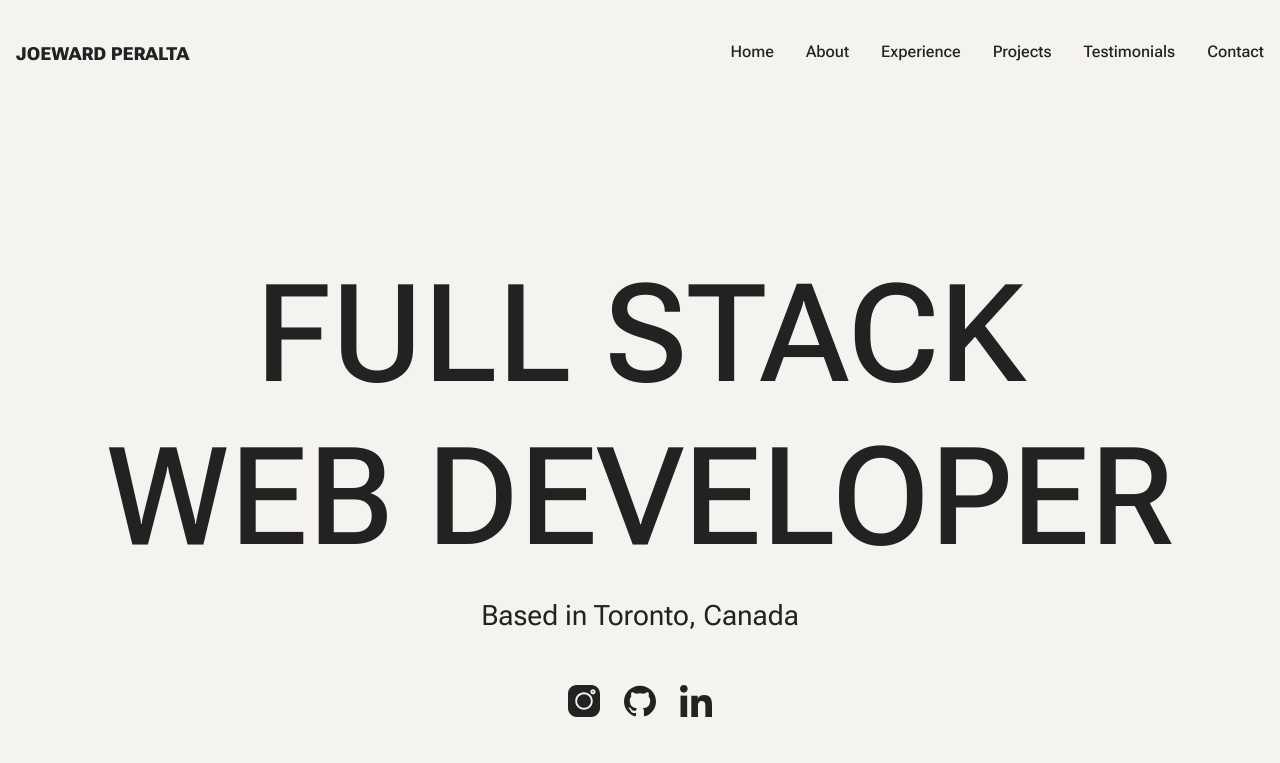
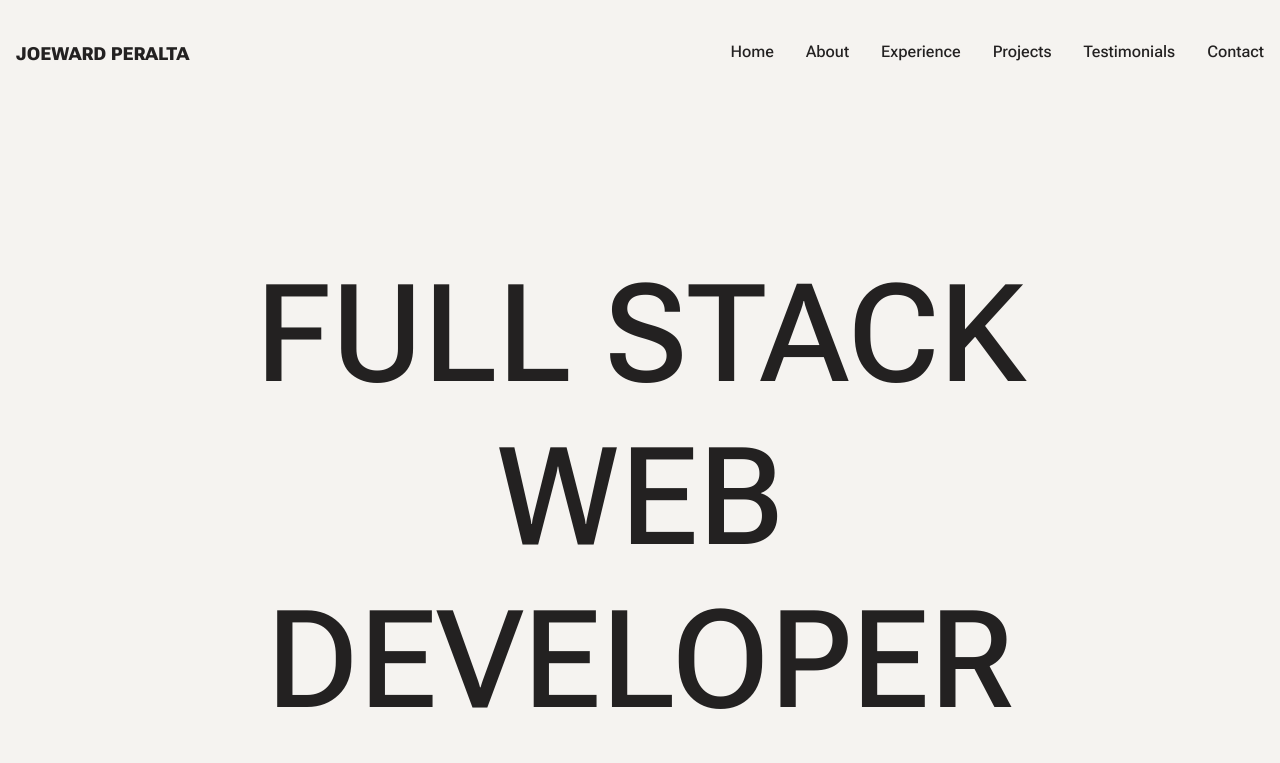
Before and after one commit to joewardperalta/developer-portfolio, a Next.js app: page / in a window 1280 px wide. Shown: the top 763 px of the page. Built offline with nearby package versions, Linux system fonts and the light colour scheme.

Commit message:
Increase the max width of the Container component to 1440px in desktop device and make the left and right padding to 48px

```diff
--- a/components/Container.jsx
+++ b/components/Container.jsx
@@ -1,7 +1,7 @@
-export default function Container({ children, className }) {
+export default function Container({ children, className = "" }) {
   return (
     <div
-      className={`${className} flex flex-wrap desktop:mx-auto desktop:max-w-[1248px]`}
+      className={`${className} container flex flex-wrap desktop:mx-auto desktop:max-w-[1440px] desktop:px-12`}
     >
       {children}
     </div>
```
